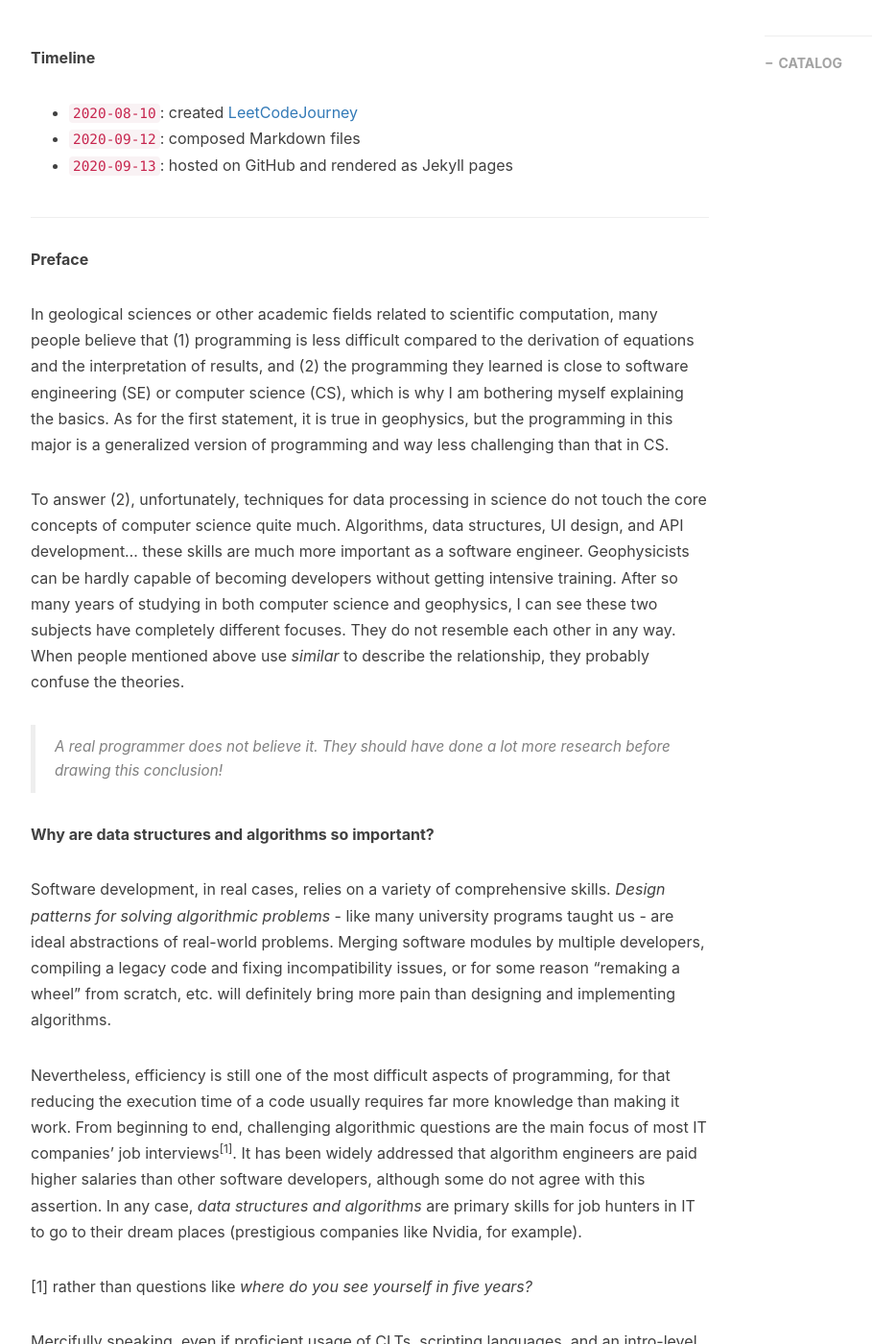
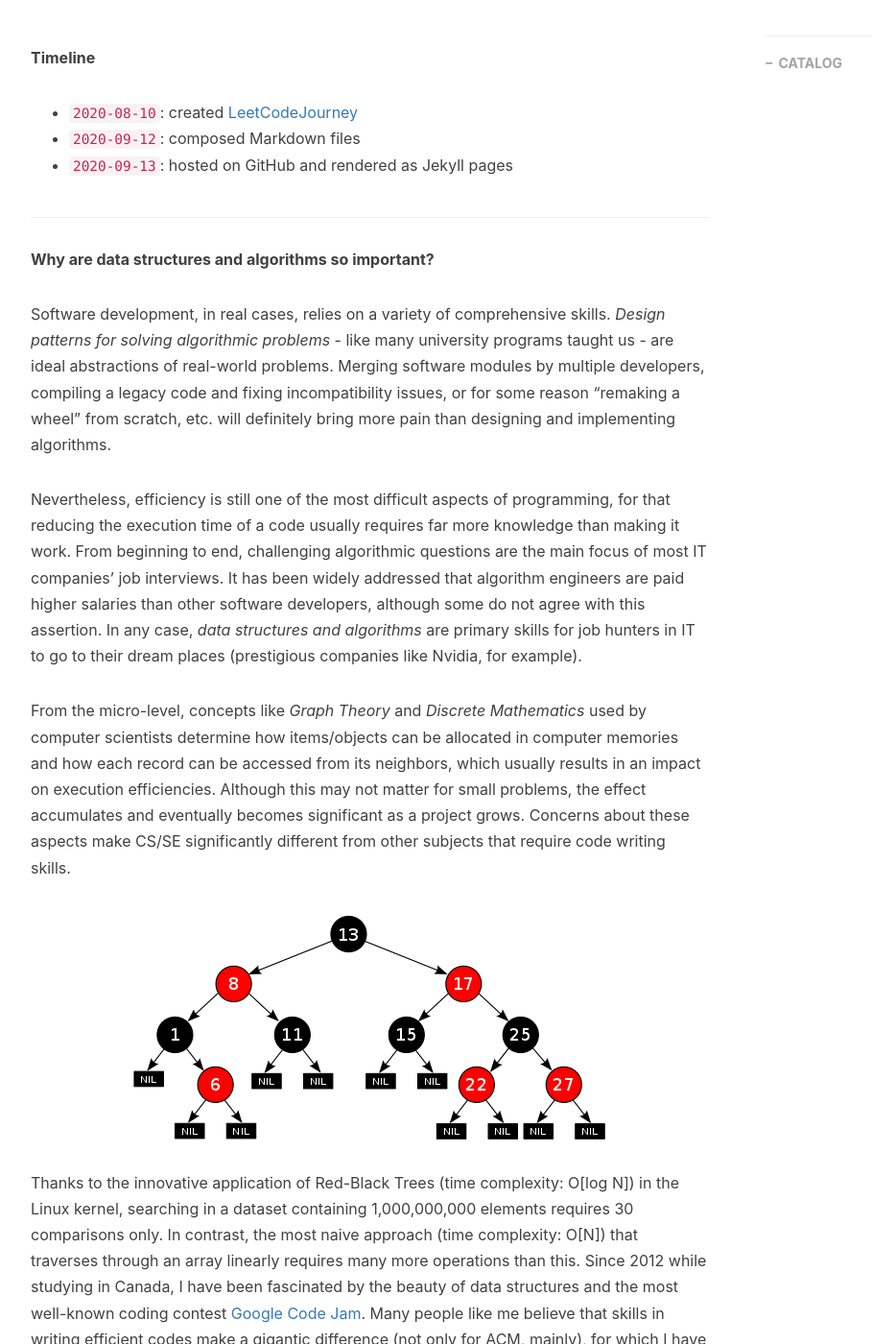
Before and after one commit to gengyu89/gengyu89.github.io, a Jekyll site: the page built from _posts/2020-09-13-leetcode-journey.markdown, in a window 1280 px wide and 1400 px high, scrolled down 586 px. Shown: the whole window at 96% size, without its empty margins (233-1142 px from the left). Built offline with Jekyll 4.4.1, drawn with Linux system fonts in a browser that asks for light colours; nearby versions of some CDN libraries; comment, search, counter and statistics services are not loaded; some of the changed text lies outside the part shown.

Commit message:
highly insultive

```diff
--- a/_posts/2020-09-13-leetcode-journey.markdown
+++ b/_posts/2020-09-13-leetcode-journey.markdown
@@ -21,23 +21,21 @@
 
 ---
 
-**Preface**
+<!-- **Preface**
 
 In geological sciences or other academic fields related to scientific computation, many people believe that (1) programming is less difficult compared to the derivation of equations and the interpretation of results, and (2) the programming they learned is close to software engineering (SE) or computer science (CS), which is why I am bothering myself explaining the basics. As for the first statement, it is true in geophysics, but the programming in this major is a generalized version of programming and way less challenging than that in CS.
 
-To answer (2), unfortunately, techniques for data processing in science do not touch the core concepts of computer science quite much. Algorithms, data structures, UI design, and API development... these skills are much more important as a software engineer. Geophysicists can be hardly capable of becoming developers without getting intensive training. After so many years of studying in both computer science and geophysics, I can see these two subjects have completely different focuses. They do not resemble each other in any way. When people mentioned above use *similar* to describe the relationship, they probably confuse the theories.
+To answer (2), unfortunately, techniques for data processing in science do not touch the core concepts of CS quite much. Algorithms, data structures, UI design, and API development... these skills are much more important as a software engineer. Geophysicists can be hardly capable of becoming developers without getting intensive training. After so many years of studying in both computer science and geophysics, I can see these two subjects have completely different focuses. They do not resemble each other in any way. When people mentioned above use *similar* to describe the relationship, they probably confuse the theories.
 
-> A real programmer does not believe it. They should have done a lot more research before drawing this conclusion!
+> A real programmer does not believe it. They should have done a lot more research before drawing this conclusion! -->
 
 **Why are data structures and algorithms so important?**
 
 Software development, in real cases, relies on a variety of comprehensive skills. *Design patterns for solving algorithmic problems* - like many university programs taught us - are ideal abstractions of real-world problems. Merging software modules by multiple developers, compiling a legacy code and fixing incompatibility issues, or for some reason "remaking a wheel" from scratch, etc. will definitely bring more pain than designing and implementing algorithms.
 
-Nevertheless, efficiency is still one of the most difficult aspects of programming, for that reducing the execution time of a code usually requires far more knowledge than making it work. From beginning to end, challenging algorithmic questions are the main focus of most IT companies' job interviews<sup>[1]</sup>. It has been widely addressed that algorithm engineers are paid higher salaries than other software developers, although some do not agree with this assertion. In any case, *data structures and algorithms* are primary skills for job hunters in IT to go to their dream places (prestigious companies like Nvidia, for example).
+Nevertheless, efficiency is still one of the most difficult aspects of programming, for that reducing the execution time of a code usually requires far more knowledge than making it work. From beginning to end, challenging algorithmic questions are the main focus of most IT companies' job interviews. It has been widely addressed that algorithm engineers are paid higher salaries than other software developers, although some do not agree with this assertion. In any case, *data structures and algorithms* are primary skills for job hunters in IT to go to their dream places (prestigious companies like Nvidia, for example).
 
-[1] rather than questions like *where do you see yourself in five years?*
-
-Mercifully speaking, even if <ins>proficient usage of CLTs, scripting languages, and an intro-level C++ for scientific computation</ins> are considered "essential skills for CS/SE", there are still quite many other techniques for geophysicists to learn in order to become qualified software engineers. For the most typical example, concepts like *Graph Theory* and *Discrete Mathematics* used by computer scientists determine how items/objects can be allocated in computer memories and how each record can be accessed from its neighbors, which usually results in an impact on execution efficiencies. Although this may not matter for small problems, the effect accumulates and eventually becomes significant as a project grows. Concerns about these aspects make CS/SE significantly different from other subjects that require code writing skills.
+From the micro-level, concepts like *Graph Theory* and *Discrete Mathematics* used by computer scientists determine how items/objects can be allocated in computer memories and how each record can be accessed from its neighbors, which usually results in an impact on execution efficiencies. Although this may not matter for small problems, the effect accumulates and eventually becomes significant as a project grows. Concerns about these aspects make CS/SE significantly different from other subjects that require code writing skills.
 
 ![rb_tree](/img/in-post/post-leetcode-journey/Red-black_tree_example.png)
 
```
